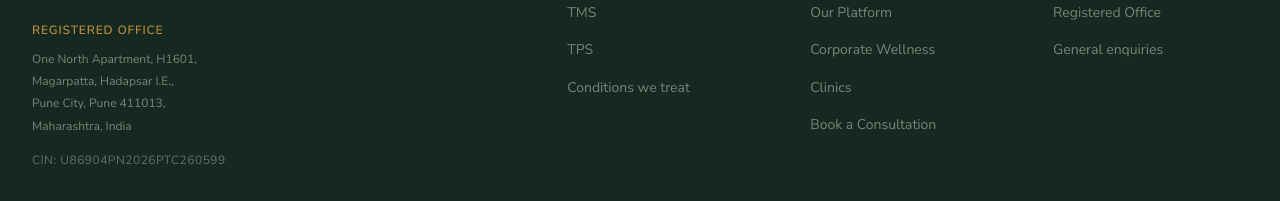
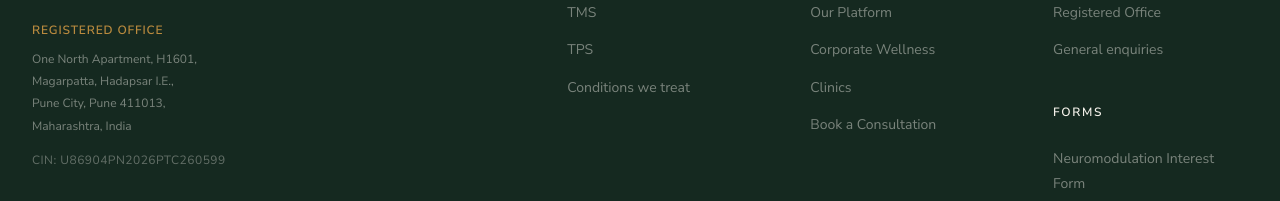
Before and after one commit to contactpcs/anava-site-v1, a website: page about.html in a window 1280 px wide. Shown: the part 6300-6501 px from the top of the page. Drawn offline with nearby package versions, Linux system fonts and the light colour scheme; a web font is replaced by a local one.

Commit message:
Link the neuromodulation interest form from the site footer
Adds a "Forms" group under the footer's Contact column on every page,
linking to /neuromodulation-interest-prerna-shah, as a home for future
forms until they get a dedicated section.

Co-Authored-By: Claude Opus 5.5 <noreply@anthropic.com>

```diff
--- a/about.html
+++ b/about.html
@@ -342,7 +342,7 @@
         </div>
         <nav aria-label="Treatments"><span class="footer__col-title">Treatments</span><ul class="footer__links"><li><a href="treatments.html#tdcs" class="footer__link">tDCS</a></li><li><a href="treatments.html#tvns" class="footer__link">tVNS</a></li><li><a href="treatments.html#tms" class="footer__link">TMS</a></li><li><a href="treatments.html#tps" class="footer__link">TPS</a></li><li><a href="conditions.html" class="footer__link">Conditions we treat</a></li></ul></nav>
         <nav aria-label="Company"><span class="footer__col-title">ANAVA</span><ul class="footer__links"><li><a href="about.html" class="footer__link">Our Story</a></li><li><a href="about.html#network" class="footer__link">Clinical Team</a></li><li><a href="platform.html" class="footer__link">Our Platform</a></li><li><a href="corporate-wellness.html" class="footer__link">Corporate Wellness</a></li><li><a href="locations.html" class="footer__link">Clinics</a></li><li><a href="contact.html" class="footer__link">Book a Consultation</a></li></ul></nav>
-        <div><span class="footer__col-title">Contact</span><ul class="footer__links"><li><a href="mailto:contact@anavaclinics.com" class="footer__link">contact@anavaclinics.com</a></li><li><a href="tel:+917249310743" class="footer__link">+91 724-9310743</a></li><li><a href="contact.html#offices" class="footer__link">Registered Office</a></li><li><a href="contact.html" class="footer__link">General enquiries</a></li></ul></div>
+        <div><span class="footer__col-title">Contact</span><ul class="footer__links"><li><a href="mailto:contact@anavaclinics.com" class="footer__link">contact@anavaclinics.com</a></li><li><a href="tel:+917249310743" class="footer__link">+91 724-9310743</a></li><li><a href="contact.html#offices" class="footer__link">Registered Office</a></li><li><a href="contact.html" class="footer__link">General enquiries</a></li></ul><span class="footer__col-title" style="margin-top:var(--space-10);">Forms</span><ul class="footer__links" role="list"><li><a href="neuromodulation-interest-prerna-shah" class="footer__link">Neuromodulation Interest Form</a></li></ul></div>
       </div>
       <div class="footer__bottom">
         <p class="footer__copyright">&copy; 2026 ANAVA Clinics Pvt Ltd. All rights reserved.</p>
```
Also changed, not shown: 404.html (+1 -1 lines), conditions.html (+1 -1 lines), contact.html (+1 -1 lines), corporate-wellness.html (+1 -1 lines), index.html (+4 -0 lines), locations.html (+1 -1 lines), medical-disclaimer.html (+1 -1 lines), platform.html (+1 -1 lines), privacy-policy.html (+1 -1 lines), terms-of-use.html (+1 -1 lines), treatments.html (+1 -1 lines).
